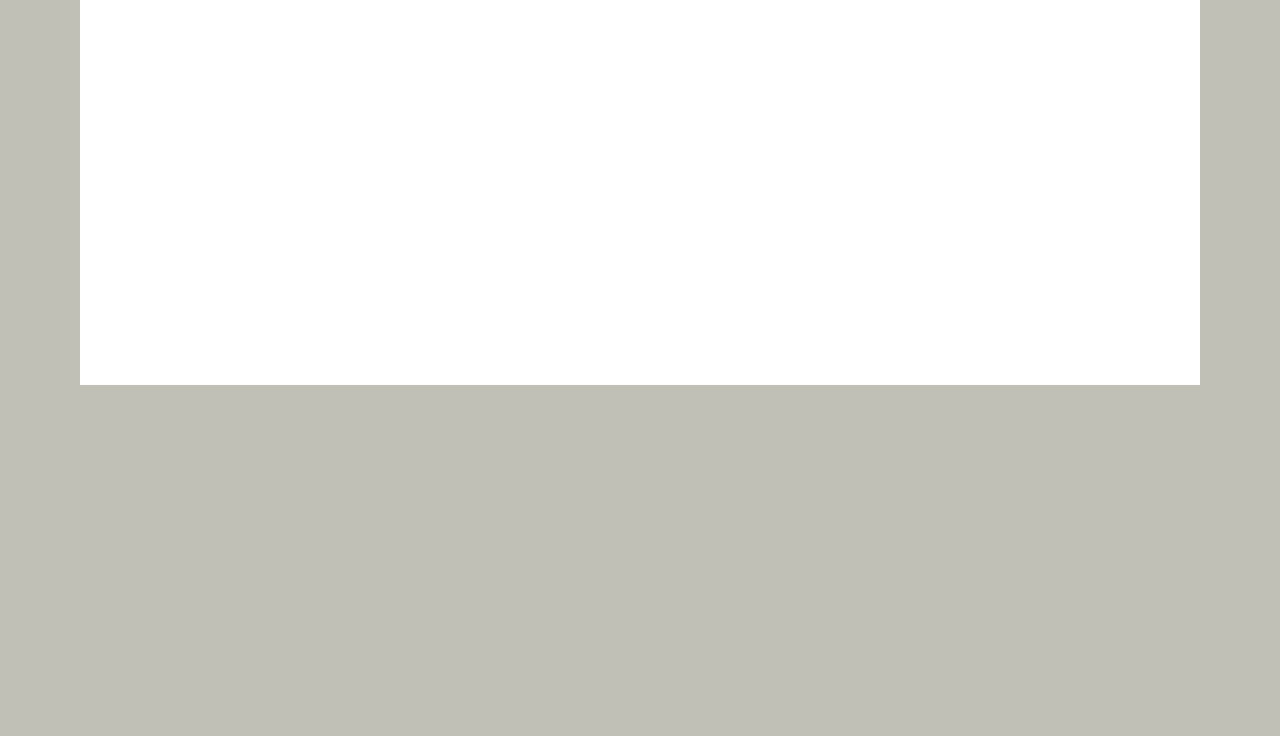
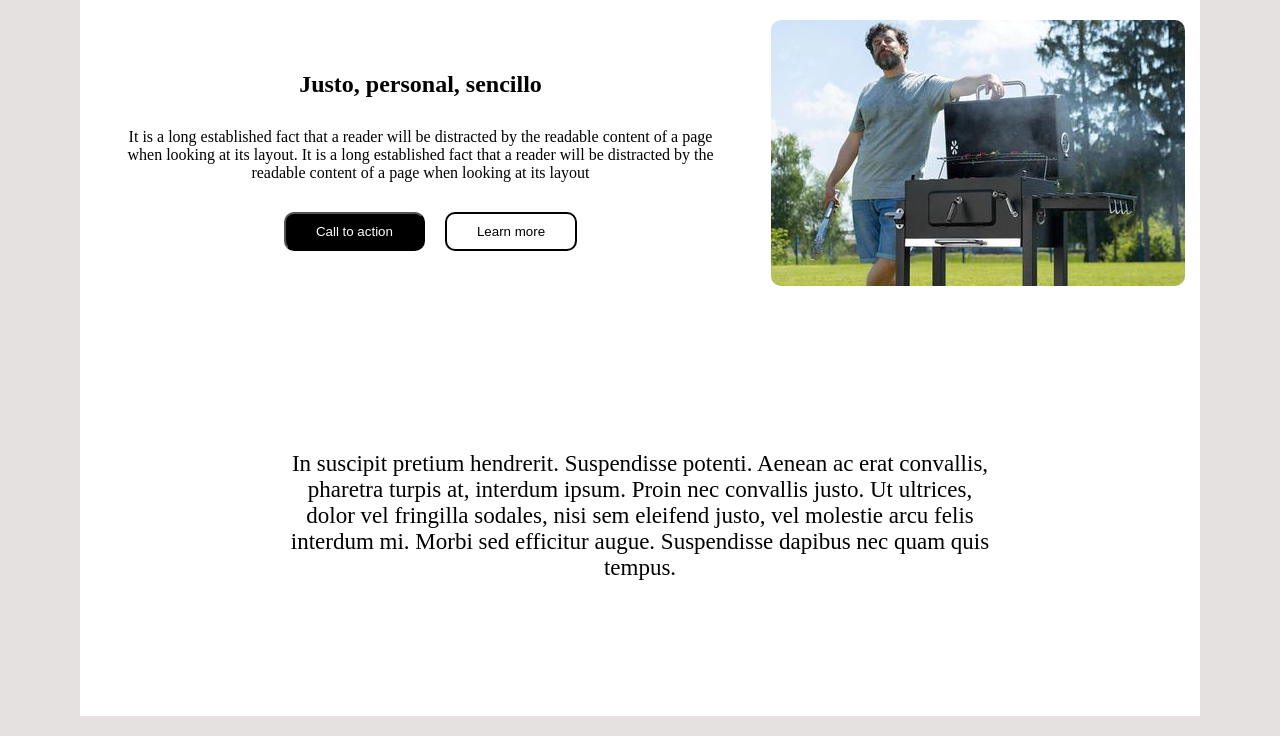
Before and after one commit to Julian2801/Challenge-landing-page, a plain HTML site: page challenge landing page/index.html in a window 1280 px wide. Shown: the part 185-921 px from the top of the page. Before the commit the page ends 800 px from the top, so only its background shows below. Drawn offline with Linux system fonts and the light colour scheme.

Commit message:
Add files via upload

```diff
--- a/challenge landing page/index.html
+++ b/challenge landing page/index.html
@@ -18,7 +18,22 @@
                 <a href="#">Contactos</a>
             </div>
         </nav>
-        <div class="main"></div>
+        <main class="main">
+            <section class="slogan">
+                <h1>Justo, personal, sencillo </h1>
+                <p>It is a long established fact that a reader will be distracted by the readable content of a page when looking at its layout. It is a long established fact that a reader will be distracted by the readable content of a page when looking at its layout</p>
+                <div class="button">
+                    <button class="button-1">Call to action</button>
+                    <button class="button-2">Learn more</button>
+                </div>
+            </section>
+
+            <img src="./assets/IATDKU35Q33W5ZSUAGD25KPLGI.jpg" alt="">
+        </main>
+
+        <article class="empresa">
+            <p>In suscipit pretium hendrerit. Suspendisse potenti. Aenean ac erat convallis, pharetra turpis at, interdum ipsum. Proin nec convallis justo. Ut ultrices, dolor vel fringilla sodales, nisi sem eleifend justo, vel molestie arcu felis interdum mi. Morbi sed efficitur augue. Suspendisse dapibus nec quam quis tempus.</p>
+        </article>
     </div>
 
 
--- a/challenge landing page/style/style.css
+++ b/challenge landing page/style/style.css
@@ -4,7 +4,7 @@
     box-sizing: border-box;
 }
 body{
-    background-color:#C0C0B6 ;
+    background-color:#E5E1E0 ;
 }
 
 .contenido-principal{
@@ -24,7 +24,7 @@ body{
     justify-content: space-around;
     height: 150px;
     border-bottom: solid 1px;
-    border-bottom-color: #C0C0B6;
+    border-bottom-color: #E5E1E0;
     box-shadow: 0 0 2 0;
 
 }
@@ -47,7 +47,71 @@ a:hover{
 }
 
 .main{
-    width: 400px;
+
+    display: flex;
+    justify-content:space-between;
+    background-color: white;
+    margin:30px 10px 10px 10px;
+}
+.slogan{
+    display: flex;
+    flex-direction: column;
+    align-items: center;
+    justify-content: center;
+    margin:20px 20px 20px 20px;
+    max-height: 700px;
+    max-width: 750px;
+}
+
+ .slogan p{
+    text-align: center;
+
+    margin-top: 20px;
+    padding: 10px;
+}
+/*
+.slogan h1{
+    text-align: center;
+} */
+.button{
+    margin-top: 20px;
+    display: flex;
+    align-items: center;
+    justify-content: center;
+}
+button{
+    padding: 10px 30px 10px 30px;
+    margin-left: 20px;
+    border-radius: 10px;
+
+}
+
+.button-1{
+    background-color: black;
+    color: white;
+}
+.button-2{
+    background-color: white;
+    border: solid 2.5px;
+}
+img{
+    max-width: 500px;
+    margin: 05px 05px 20px 20px;
+    border-radius: 10px;
+}
+
+.empresa{
     height: 400px;
-    background-color: white;
+    width: auto;
+    display: flex;
+    justify-content: center;
+    align-items: center;
 }
+
+.empresa p{
+    text-align: center;
+    text-transform: initial;
+    font-size: 23px;
+    width: 700px;
+
+}
```
Also changed, not shown: challenge landing page/assets/IATDKU35Q33W5ZSUAGD25KPLGI.jpg (added).
